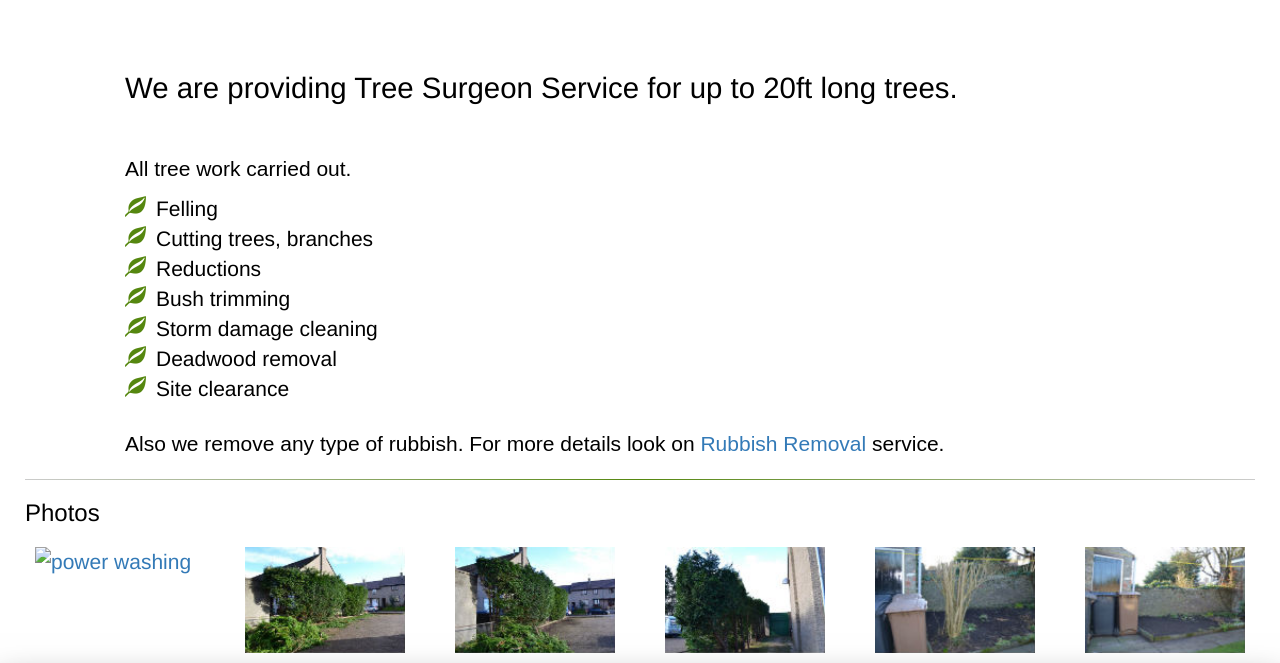
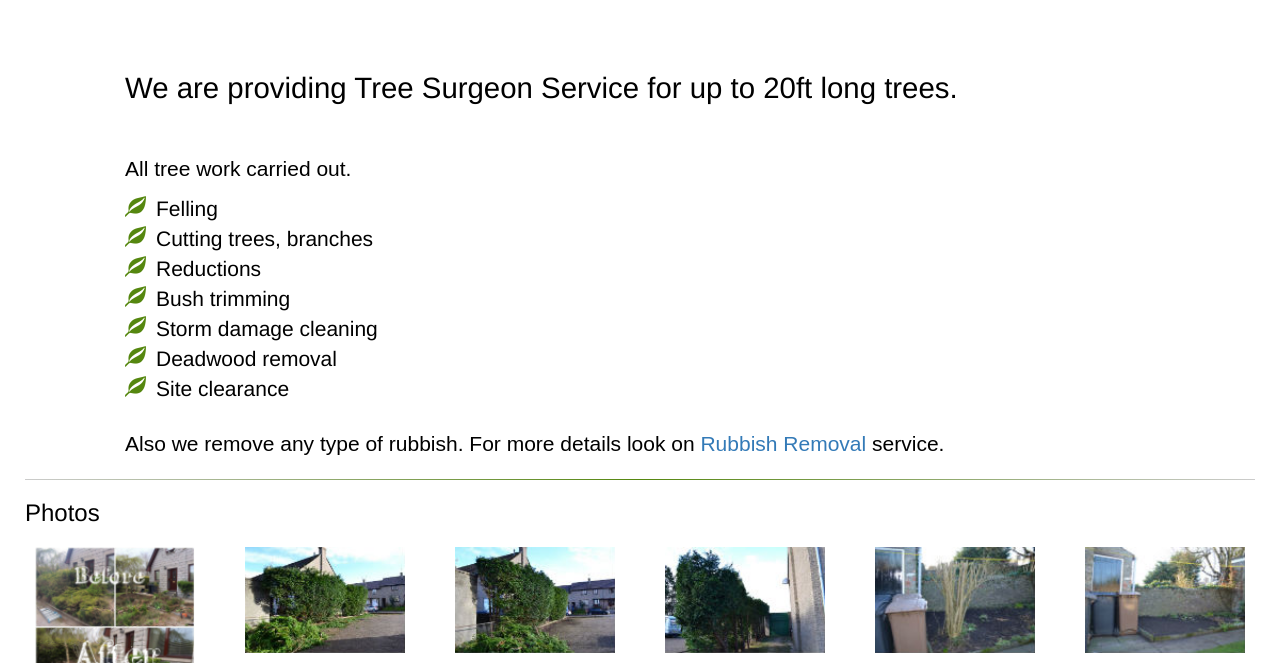
Before and after one commit to akiservice/akiservice, a plain HTML site: page treesurgeon.html in a window 1280 px wide. Shown: the part 137-800 px from the top of the page. Drawn offline with nearby package versions, Linux system fonts and the light colour scheme.

Commit message:
photos added

```diff
--- a/treesurgeon.html
+++ b/treesurgeon.html
@@ -72,8 +72,8 @@
 							<!-- Trigger the Modal -->
 							<div class="row">
 								<div class="col-xs-6 col-sm-4 col-md-2">
-									<a href="assets/images/ba5.png">
-										<img class="myImg" src="assets/images/thumb/ba5.png" alt="power washing" width="300" height="200">
+									<a href="assets/images/ba5.jpg">
+										<img class="myImg" src="assets/images/thumb/ba5.jpg" alt="power washing" width="300" height="200">
 									</a>
 							</div>
 								<div class="col-xs-6 col-sm-4 col-md-2">
```
